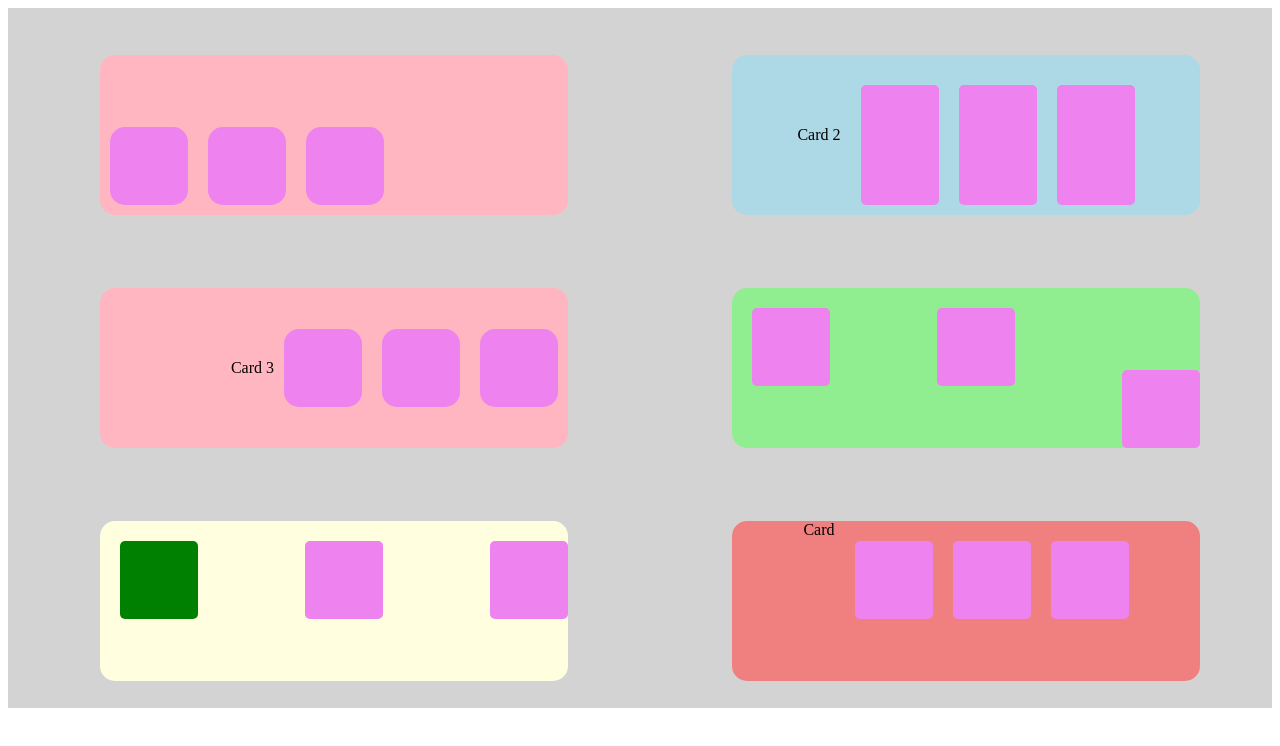
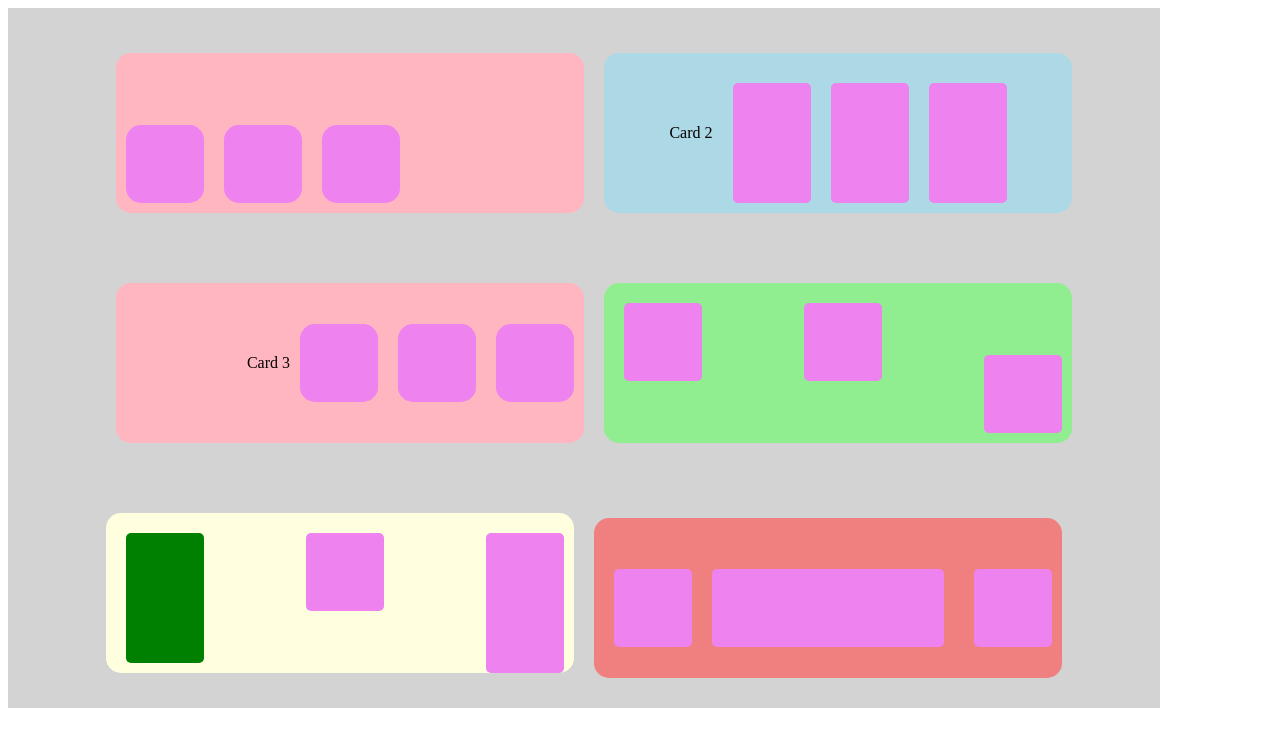
Before and after one commit to louise-ulrika/Flexbox-5, a plain HTML site: page index.html in a window 1280 px wide. Drawn offline with Linux system fonts and the light colour scheme.

Commit message:
ändring onsdag
ändring onsdag

```diff
--- a/index.css
+++ b/index.css
@@ -18,11 +18,11 @@
     display:flex;
     flex-wrap:wrap;
     align-items:center;
-    justify-content:space-around;
+    justify-content:center;
 
 
     background-color: lightgrey;
-   max-width:1400px;
+   max-width:1152px;
    min-height:700px;
    border:5px darkgreen;
    width:100%;}
@@ -177,6 +177,8 @@
                 border-radius:5px;
                 margin-top:20px;
                 margin-left:20px;
+                margin-right:10px;
+                margin-bottom:10px;
                 align-self:flex-end;
             }
             .box4
@@ -190,8 +192,9 @@
 
                 margin-top:20px;
                 margin-left:20px;
+                margin-bottom:10px;
                 justify-content:space-between;
-                align-items:stretch;
+                align-items:space-between;
                 background-color: lightyellow;
 
                 }
@@ -200,12 +203,13 @@
                 .box4_1_box
                 {
                 width:78px;
-                height:78px;
+                min-height:78px;
                 display:flex;
                 background-color:green;
                 border-radius:5px;
                 margin-top:20px;
                 margin-left:20px;
+                margin-bottom:10px;
                 align-self:stretch;
                 }
                 .box4_box {
@@ -223,12 +227,13 @@
                 .box4_3_box
                 {
                     width:78px;
-                height:78px;
+                min-height:78px;
                 display:flex;
                 background-color:violet;
                 border-radius:5px;
                 margin-top:20px;
                 margin-left:20px;
+                margin-right:10px;
                 align-self:stretch;
                 }
 
@@ -236,14 +241,15 @@
                 {
                     border: 5px darkgreen;
                     border-radius:15px;
-                    width:468px;
-                    height:160px;
+                    min-width:468px;
+                    min-height:160px;
 
                     margin-top:20px;
                     margin-left:20px;
+                    margin-right:20px;
                     display:flex;
                     justify-content:center;
-                    align-items:stretch;
+                    align-items:center;
                      border-radius:15px;
                     background-color:lightcoral;
 
@@ -259,3 +265,32 @@
             display: flex;
             justify-content: space-between;
              }
+            .box5_2_box
+            {
+             width:78px;
+            height:78px;
+            background-color: violet;
+            border-radius:5px;
+            margin-left:20px;
+            margin-top:20px;
+            margin-right:10px;
+            display:flex;
+            justify-content:space-between;
+            flex-grow:2;
+            }
+
+            .box5_3_box
+
+            {width:78px;
+            height:78px;
+            background-color: violet;
+            border-radius:5px;
+            margin-left:20px;
+            margin-top:20px;
+            margin-right:10px;
+            display:flex;
+            justify-content:space-between;
+
+
+
+            }
--- a/index.html
+++ b/index.html
@@ -49,10 +49,10 @@
     <div class="box4_3_box"> </div>
     </div>
 
-    <div class="box5">Card
+    <div class="box5">
     <div class="box5_box"></div>
-    <div class="box5_box"> </div>
-    <div class="box5_box"> </div>
+    <div class="box5_2_box"> </div>
+    <div class="box5_3_box"> </div>
     </div>
 
 
```
